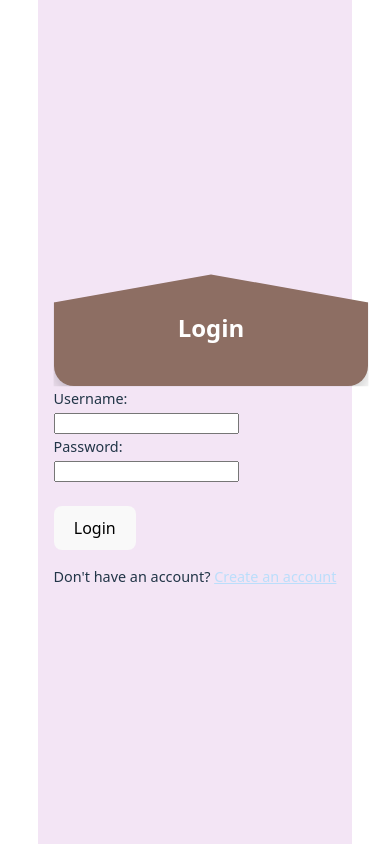
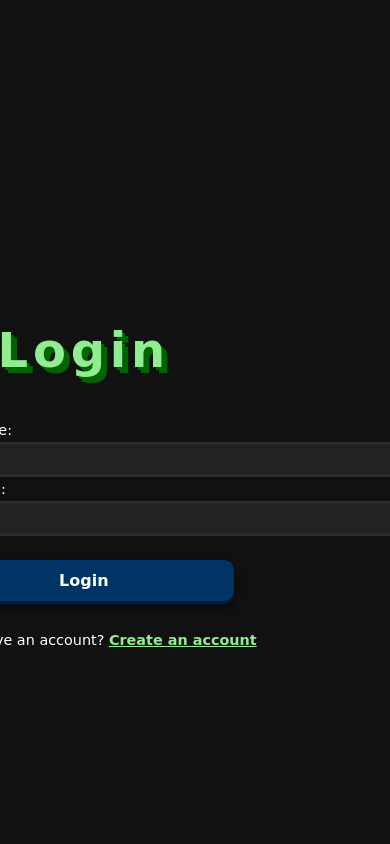
Before and after one commit to ShelbyPop/CS144-GroupProject, a React (Vite) app in the folder frontend/: page / in a window 390 px wide. Built offline with nearby package versions, Linux system fonts and the light colour scheme.

Commit message:
Update Login.css

```diff
--- a/frontend/src/Login.css
+++ b/frontend/src/Login.css
@@ -1,105 +1,167 @@
-.login-container {
-  background-color: #f3e5f5;
+.loginpage ,.login-container {
   min-height: 100vh;
   display: flex;
   justify-content: center;
   align-items: center;
+   background-color: #111;
+  font-family: 'Comic Sans MS', 'Comic Sans';
   padding: 2rem;
 }
+body {
+  height: 100%;
+  margin: 0;
+  padding: 0;
+  background: linear-gradient(135deg, black 5%,  darkmagenta 100%);
+}
 
-.login-card {
-  background: #8d6e63; /* wooden brown */
-  border-radius: 20px;
-  padding: 2rem 2.5rem;
-  max-width: 400px;
-  width: 100%;
-  box-shadow: 0 8px 15px rgba(0, 0, 0, 0.2);
-  clip-path: polygon(50% 0%, 100% 20%, 100% 100%, 0% 100%, 0% 20%);
+.loginpage .login-card {
+  border-radius: 12px;
+  width: 320px;
   color: white;
   text-align: center;
 }
 
-.login-card h2 {
-  margin-bottom: 1.5rem;
+.loginpage .login-card h2 {
+  font-size: 3rem;
+  color: lightgreen;
+  position: relative;
+  margin-bottom: 2rem;
+  letter-spacing: 0.1em;
+  text-shadow:
+    3px 3px 0 darkgreen,
+    6px 6px 0 darkgreen;
+  user-select: none;
 }
 
-.login-form .form-group {
-  margin-bottom: 1.2rem;
-  text-align: left;
+
+
+.loginpage .form-group input {
+  width: 500px;
+  border-radius: 8px;
+  border: none;
+  font-size: 1.1rem;
+  font-family: inherit;
+  outline: none;
+  box-shadow: inset 0 0 5px #444;
+  background-color: #222;
+  color: white;
+  transition: box-shadow 0.3s ease;
 }
 
-.login-form label {
-  display: block;
-  margin-bottom: 0.4rem;
-  font-weight: bold;
+.loginpage .form-group input:focus {
+  box-shadow: inset 0 0 8px lightgreen;
 }
 
-.login-form input {
-  width: 100%;
-  padding: 0.5rem;
+.loginpage button[type="submit"] {
+  width: 300px;
+  padding: 0.8rem 0;
+  font-size: 1.2rem;
+  font-family: inherit;
+  font-weight: 700;
+  color: white;
+  background-color: #003366;
   border: none;
-  border-radius: 5px;
-  outline: none;
-  font-size: 1rem;
+  border-radius: 10px;
+  cursor: pointer;
+  box-shadow:
+    0 4px 0 #001933,
+    0 6px 10px rgba(0, 0, 0, 0.7);
+  transition: background-color 0.3s ease, box-shadow 0.2s ease;
+  user-select: none;
 }
 
-.login-button {
-  background-color: #e53935;
-  color: white;
-  border: none;
-  padding: 0.75rem 1.5rem;
-  font-size: 1rem;
-  border-radius: 8px;
-  margin-top: 1rem;
-  cursor: pointer;
-  box-shadow: 0 4px #b71c1c;
-  transition: all 0.2s ease-in-out;
+.loginpage button[type="submit"]:hover {
+  background-color: #004080;
+  box-shadow:
+    0 2px 0 #001933,
+    0 4px 6px rgba(0, 0, 0, 0.8);
+  transform: translateY(2px);
 }
 
-.login-button:hover {
-  background-color: #d32f2f;
-  transform: translateY(-2px);
-  box-shadow: 0 6px #b71c1c;
+.loginpage button[type="submit"]:active {
+  box-shadow: none;
+  transform: translateY(4px);
 }
 
-.signup-link {
-  font-size: 0.9rem;
-  margin-top: 1rem;
+.loginpage .signup-link {
+  margin-top: 1.8rem;
+  font-size: 0.95rem;
+  color: white;
+  user-select: none;
 }
 
-.signup-link span {
-  color: #bbdefb;
+.loginpage .signup-link span {
+  color: lightgreen;
+  cursor: pointer;
+  font-weight: 700;
   text-decoration: underline;
-  cursor: pointer;
 }
 
-@media screen and (max-width: 1020px) {
-  .login-card {
-    padding: 2rem;
-    clip-path: polygon(50% 0%, 100% 25%, 100% 100%, 0% 100%, 0% 25%);
+.loginpage .signup-link span:hover {
+  color: #90ee90;
+}
+
+ @media (min-width: 1201px) {
+.loginpage   .login-card {
+    width: 400px;
+    padding: 3rem 4rem;
+  }
+.loginpage   .login-card h2 {
+    font-size: 4rem;
+  }
+.loginpage   button[type="submit"] {
+    font-size: 1.5rem;
+    padding: 1rem 0;
+      width: 100%;
+  }
+.loginpage   .form-group input {
+    font-size: 1.3rem;
+    padding: 0.8rem 1rem;
+  }
+.loginpage   .signup-link {
+    font-size: 1.1rem;
   }
 }
 
-@media screen and (max-width: 720px) {
-  .login-card {
-    padding: 1.5rem;
+ @media (max-width: 1200px) and (min-width: 501px) {
+.loginpage   .login-card {
+    width:  500px;
+
+  }
+
+.loginpage   button[type="submit"] {
+    font-size: 1.3rem;
+    padding: 0.9rem 0;
+    width:100%;
+  }
+.loginpage   .form-group input {
+    font-size: 1.2rem;
+    padding: 0.7rem 0.9rem;
+  }
+.loginpage   .signup-link {
+    font-size: 1rem;
   }
 }
 
-@media screen and (max-width: 520px) {
-  .login-container {
+ @media (max-width: 500px) {
+.loginpage   .login-container {
     padding: 1rem;
+    width: 50%;
+    height: 50%;
+  }
+.loginpage   .login-card {
+    width: 300px;
   }
 
-  .login-card {
-    padding: 1rem;
+.loginpage   button[type="submit"] {
+    font-size: 1rem;
+    padding: 0.7rem 0;
   }
-
-  .login-form input {
-    font-size: 0.95rem;
+.loginpage   .form-group input {
+    font-size: 1rem;
+    padding: 0.5rem 0.7rem;
   }
-
-  .login-button {
-    width: 100%;
+.loginpage   .signup-link {
+    font-size: 0.9rem;
   }
 }
```
